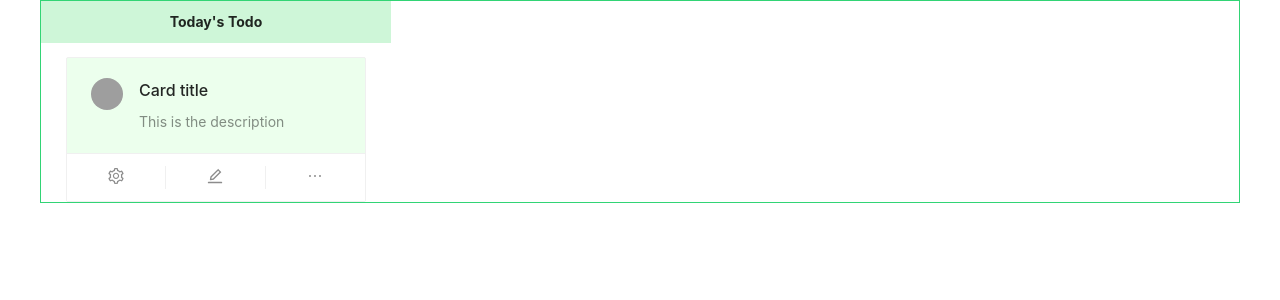
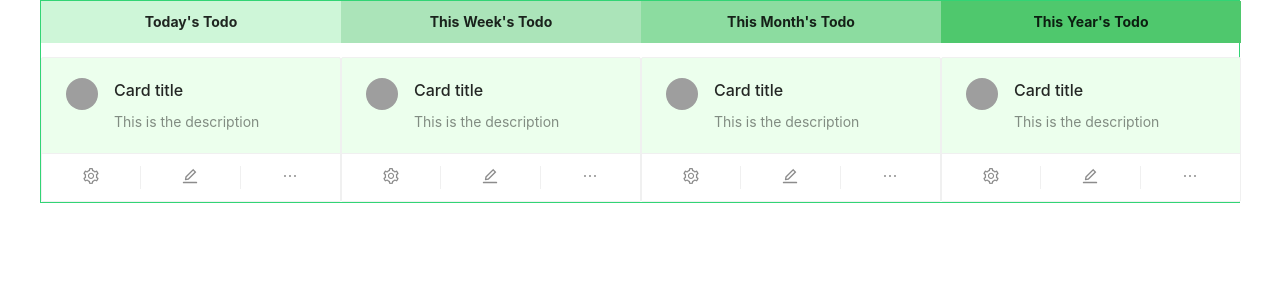
Before and after one commit to bora001/react-board, a React (Create React App) app: page / in a window 1280 px wide. Shown: the top 300 px of the page. Built offline with nearby package versions, Linux system fonts and the light colour scheme; grey boxes are pictures that could not be loaded.

Commit message:
Make TodoBoard-component reusable

```diff
--- a/src/App.tsx
+++ b/src/App.tsx
@@ -8,7 +8,12 @@ function App() {
       className="App"
       style={{ width: "1200px", margin: "0 auto", border: "1px solid #32D475" }}
     >
-      <TodoBoard />
+      <div style={{ display: "flex" }}>
+        <TodoBoard title="Today's Todo" color="#CEF6D8" />
+        <TodoBoard title="This Week's Todo" color="#abe4b9" />
+        <TodoBoard title="This Month's Todo" color="#8cdca0" />
+        <TodoBoard title="This Year's Todo" color="#4fc86d" />
+      </div>
     </div>
   );
 }
--- a/src/Todo-Board/TodoBoard.tsx
+++ b/src/Todo-Board/TodoBoard.tsx
@@ -1,7 +1,7 @@
 import React from "react";
 import TodoCard from "../component/TodoCard";
 
-function TodoBoard() {
+function TodoBoard(props: { title: string; color: string }) {
   return (
     <div
       style={{
@@ -14,12 +14,12 @@ function TodoBoard() {
       <p
         style={{
           textAlign: "center",
-          backgroundColor: "#CEF6D8",
+          backgroundColor: props.color,
           padding: "10px 0",
           fontWeight: "700",
         }}
       >
-        Today's Todo
+        {props.title}
       </p>
       <TodoCard />
     </div>
```
